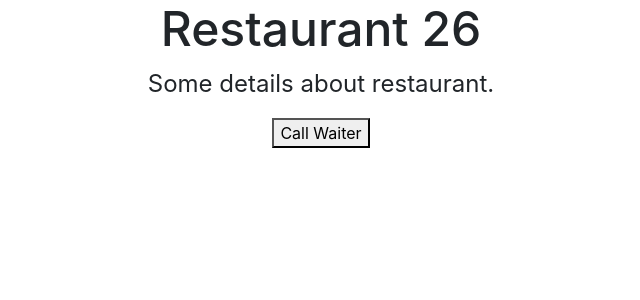
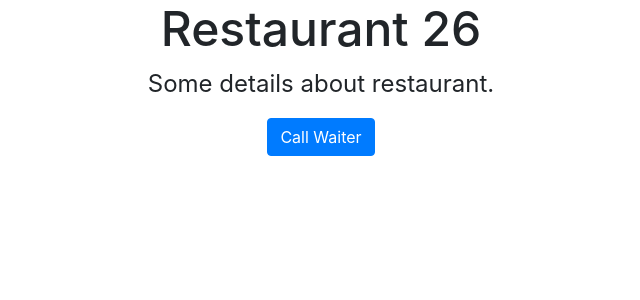
Before and after one commit to aavilnitis/Year2Term2Restaurant, a Flask app: page /customer/ in a window 1280 px wide. Shown: the part 56-356 px from the top of the page, without its empty margins (319-959 px from the left). Run offline with Flask 2, Linux system fonts and the light colour scheme; the visitor is signed in with stand-in values (Sample User, id 1); some libraries are stand-ins or nearby versions.

Commit message:
Refactoring Call Waiter button with form for waiter notification.

```diff
--- a/templates/home.html
+++ b/templates/home.html
@@ -5,6 +5,8 @@
     <center>
         <h1 style="font-size: 300%">Restaurant 26</h1>
         <p style="font-size: 150%"> Some details about restaurant.</p>
-        <button onclick="alert('Waiter called!')">Call Waiter</button>
+        <form action="{{ url_for('customer.notify') }}" method="post">
+            <button type="submit" class="btn btn-primary">Call Waiter</button>
+        </form>
     </center>
 {%endblock%}
```
